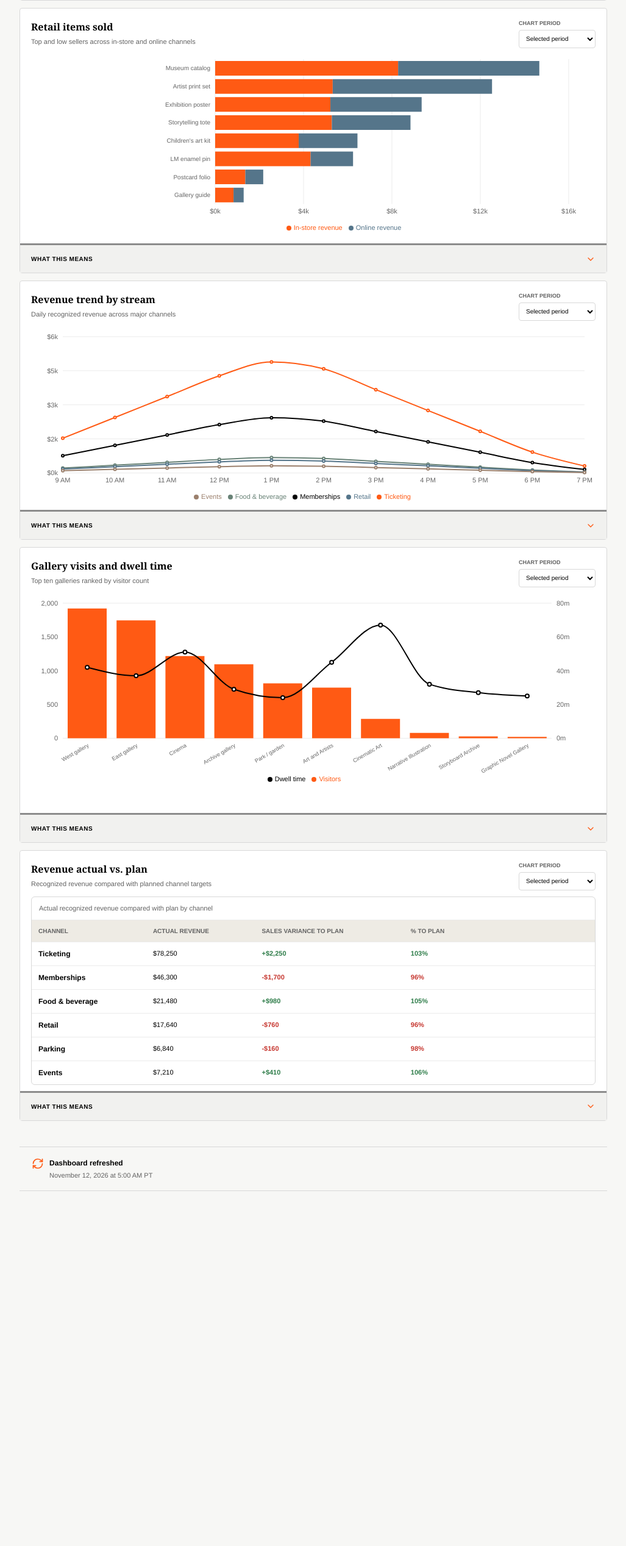
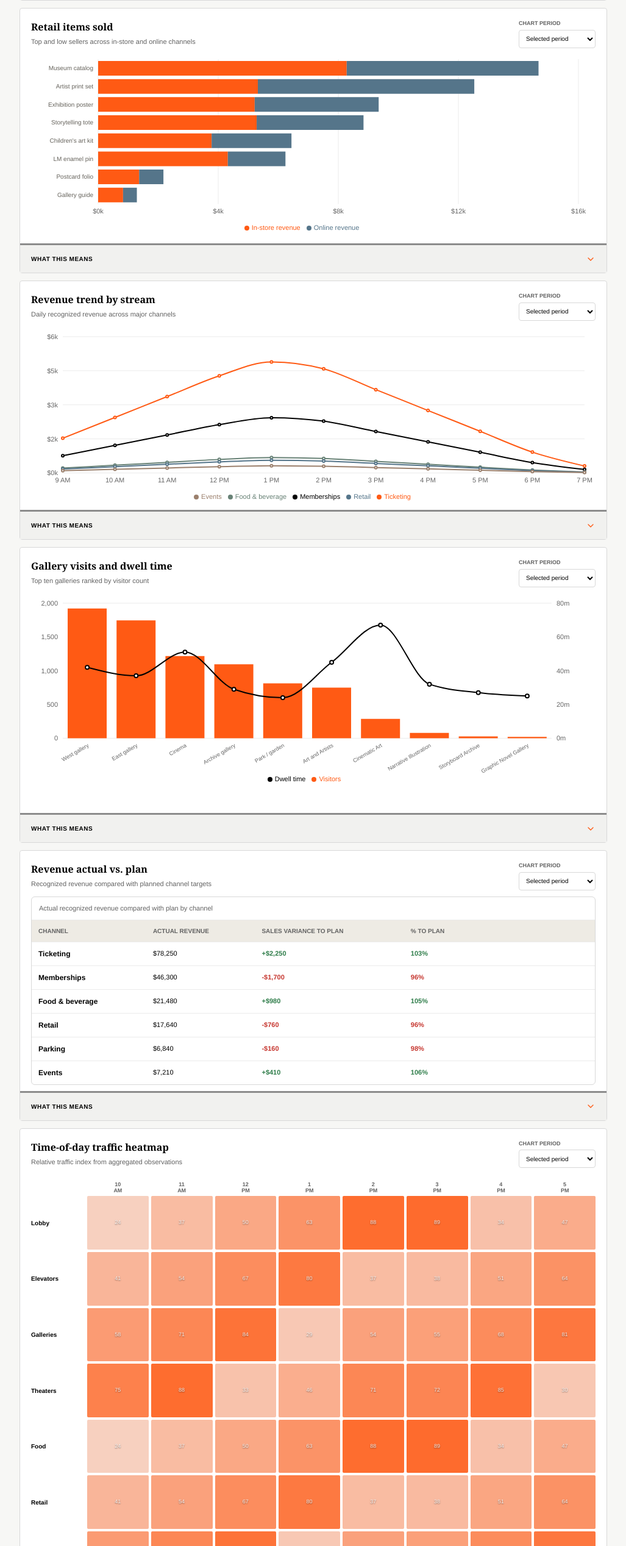
Before and after one commit to michaelbodellslalom/lucas-museum-dashboard, a React (Vite) app: page / in a window 1280 px wide. Shown: the part 2951-5486 px from the top of the page at 61% size, without its empty margins (252-1279 px from the left). Before the commit the page ends 4968 px from the top, so only its background shows below. Built offline with nearby package versions, Linux system fonts and the light colour scheme.

Commit message:
Refine overview chart presentation

```diff
--- a/src/components/Charts.tsx
+++ b/src/components/Charts.tsx
@@ -134,16 +134,20 @@ function RetailTooltip({ active, payload, label }: { active?: boolean; payload?:
   </div>
 }
 
+function RetailAxisTick({ x = 0, y = 0, payload }: { x?: number; y?: number; payload?: { value: string } }) {
+  return <text x={x} y={y} dy="0.35em" textAnchor="end" fill="#66635c" fontSize={10}>{payload?.value ?? ''}</text>
+}
+
 export function RetailItemsChart({ data }: { data: RetailItem[] }) {
   const view = useChartView()
   const chartData = [...data]
     .map((item) => view === 'selected' ? item : { ...item, inStore: Math.round(item.inStore * 0.92), online: Math.round(item.online * 0.92), inStoreRevenue: Math.round(item.inStoreRevenue * 0.92), onlineRevenue: Math.round(item.onlineRevenue * 0.92) })
     .sort((first, second) => (second.inStoreRevenue + second.onlineRevenue) - (first.inStoreRevenue + first.onlineRevenue))
   return <div className="retail-chart-frame"><AccessibleChart label="Retail items ranked by combined in-store and online revenue with units sold in the tooltip" height={Math.max(300, chartData.length * 34)}>
-    <ResponsiveContainer width="100%" height="100%"><BarChart data={chartData} layout="vertical" margin={{ top: 8, right: 44, bottom: 8, left: 154 }}>
+    <ResponsiveContainer width="100%" height="100%"><BarChart data={chartData} layout="vertical" margin={{ top: 8, right: 28, bottom: 8, left: 0 }}>
       <CartesianGrid stroke="#ebebeb" horizontal={false} />
       <XAxis type="number" tickFormatter={(value) => `$${Number(value / 1000).toFixed(0)}k`} tickLine={false} axisLine={false} fontSize={11} />
-      <YAxis dataKey="name" type="category" tickLine={false} axisLine={false} width={148} fontSize={10} interval={0} />
+      <YAxis dataKey="name" type="category" tick={<RetailAxisTick />} tickLine={false} axisLine={false} width={110} interval={0} />
       <Tooltip content={<RetailTooltip />} />
       <Legend iconType="circle" iconSize={8} wrapperStyle={{ fontSize: 11 }} />
       <Bar dataKey="inStoreRevenue" name="In-store revenue" stackId="revenue" fill="#ff5a14" radius={[0, 0, 0, 0]} />
--- a/src/pages/ExecutiveOverview.tsx
+++ b/src/pages/ExecutiveOverview.tsx
@@ -1,5 +1,5 @@
 import { CalendarClock, RefreshCw } from 'lucide-react'
-import { DemographicPriceChart, DonutChart, FunnelChart, GalleryPerformanceChart, MembershipChart, RetailItemsChart, RevenueTrendChart, SalesAttendanceChart, useChartView } from '../components/Charts'
+import { DemographicPriceChart, DonutChart, FunnelChart, GalleryPerformanceChart, Heatmap, MembershipChart, RetailItemsChart, RevenueTrendChart, SalesAttendanceChart, useChartView } from '../components/Charts'
 import { ChartCard, KpiCard, MetricState } from '../components/DashboardUI'
 import type { DashboardData } from '../types/dashboard'
 import type { KpiGroup } from '../types/dashboard'
@@ -103,6 +103,9 @@ export function ExecutiveOverview({ data, state, onRetry }: { data: DashboardDat
           <ChartCard className="chart-full" title="Revenue actual vs. plan" subtitle="Recognized revenue compared with planned channel targets" insight="Ticketing, food and beverage, and events are above plan, while memberships, retail, and parking have room to close the gap.">
             <RevenuePlanTable data={data.revenuePlan} />
           </ChartCard>
+          <ChartCard className="chart-full" title="Time-of-day traffic heatmap" subtitle="Relative traffic index from aggregated observations" badge="instrumentation" insight="Elevator and gallery traffic converged between 1:00 and 3:00 PM; dining demand peaked later.">
+            <Heatmap data={data.flowHeatmap} />
+          </ChartCard>
         </div>
       </section>}
 
```
